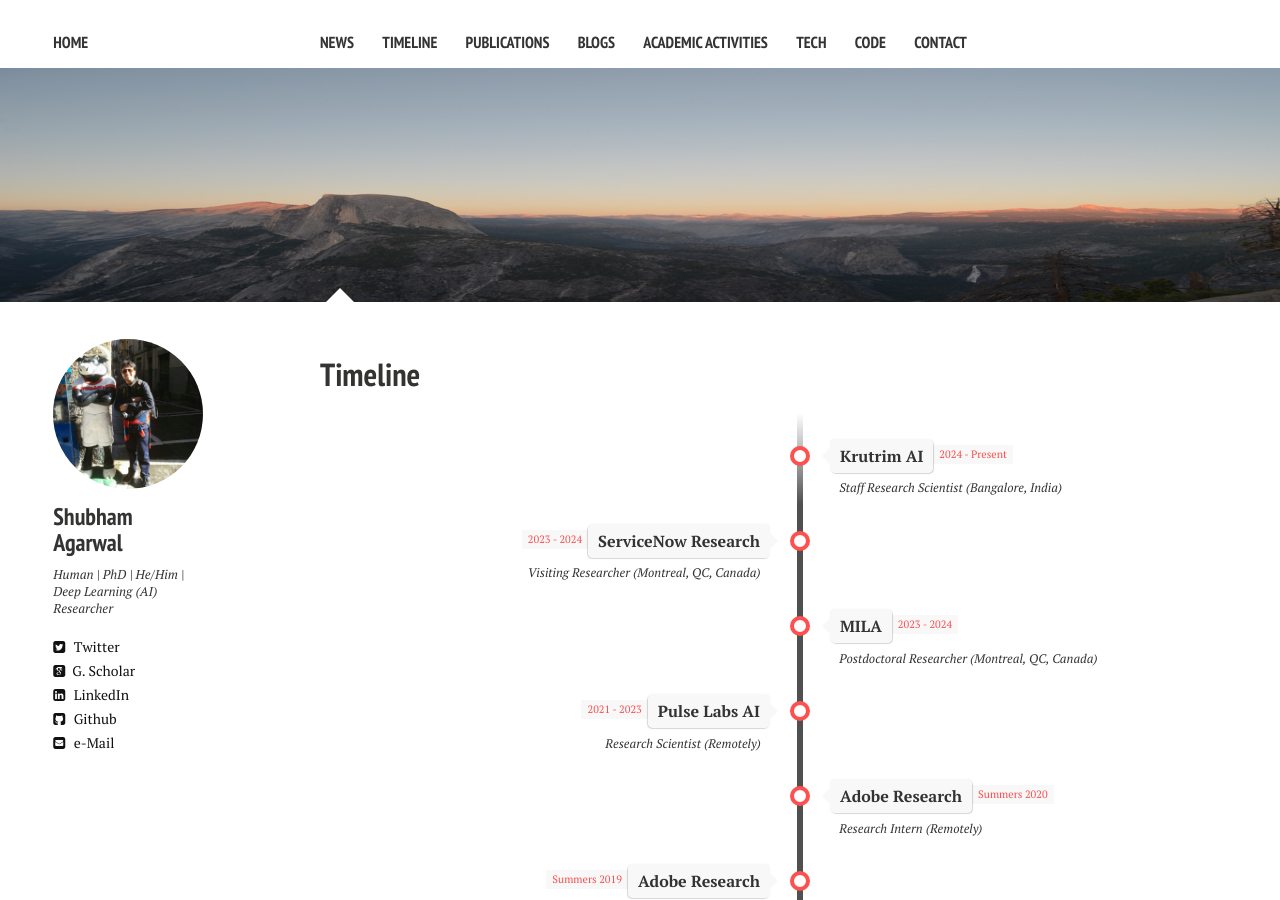
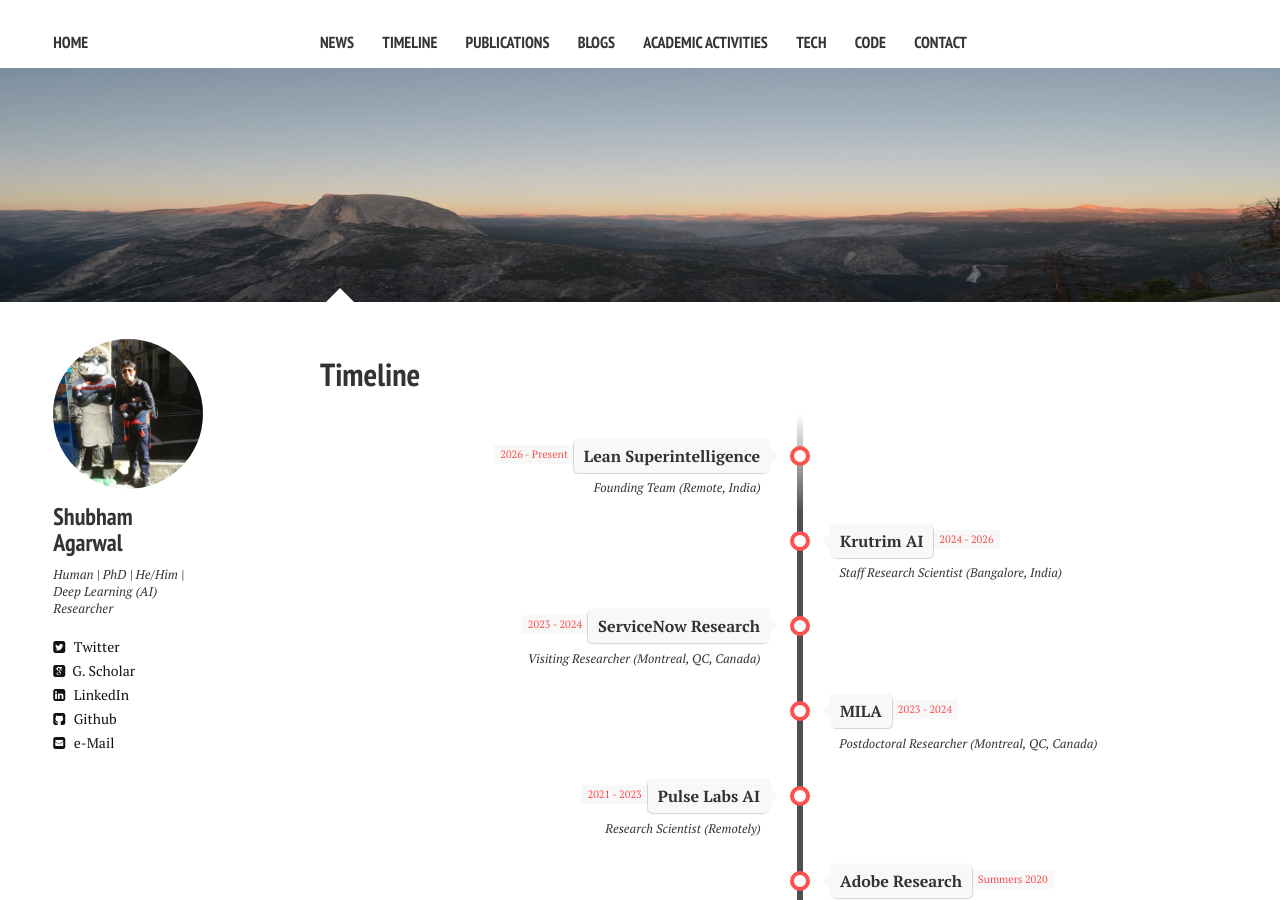
Before and after one commit to shubhamagarwal92/shubhamagarwal92.github.io, a Jekyll site: the page built from timeline.md, in a window 1280 px wide and 900 px high. Built offline with Jekyll 4.4.1, drawn with Linux system fonts in a browser that asks for light colours; nearby versions of some CDN libraries.

Commit message:
Update timeline entries

```diff
--- a/timeline.md
+++ b/timeline.md
@@ -11,12 +11,25 @@ comments: false
 
 <ul class="timeline">
 
+<!-- Item 14 -->
+<li>
+	<div class="direction-l">
+		<div class="flag-wrapper">
+			<span class="flag">Lean Superintelligence</span>
+			<span class="time-wrapper"><span class="time">2026 - Present</span></span>
+		</div>
+		<div class="desc">Founding Team (Remote, India)</div>
+	</div>
+</li>
+
+
+
 <!-- Item 13 -->
 <li>
 	<div class="direction-r">
 		<div class="flag-wrapper">
 			<span class="flag">Krutrim AI</span>
-			<span class="time-wrapper"><span class="time">2024 - Present</span></span>
+			<span class="time-wrapper"><span class="time">2024 - 2026</span></span>
 		</div>
 		<div class="desc">Staff Research Scientist (Bangalore, India)</div>
 	</div>
```
